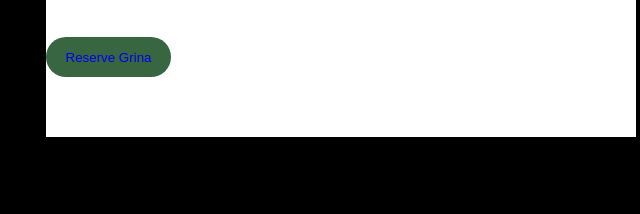
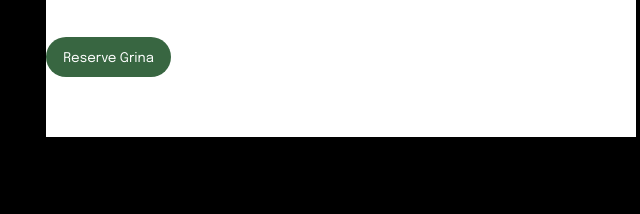
Before and after one commit to vakho1995/grina.github.io, a plain HTML site: page index.html in a window 1280 px wide. Shown: the part 383-597 px from the top of the page, 86-726 px from the left. Drawn offline with Linux system fonts and the light colour scheme.

Commit message:
last version

```diff
--- a/index.html
+++ b/index.html
@@ -38,7 +38,7 @@
                     </p>
                 </div>
                 <button class="reserve">
-                    <a class="" href="#">Reserve Grina</a>
+                    <a class="button-a" href="#">Reserve Grina</a>
                 </button>
             </div>
             <div class="right-content">
```
